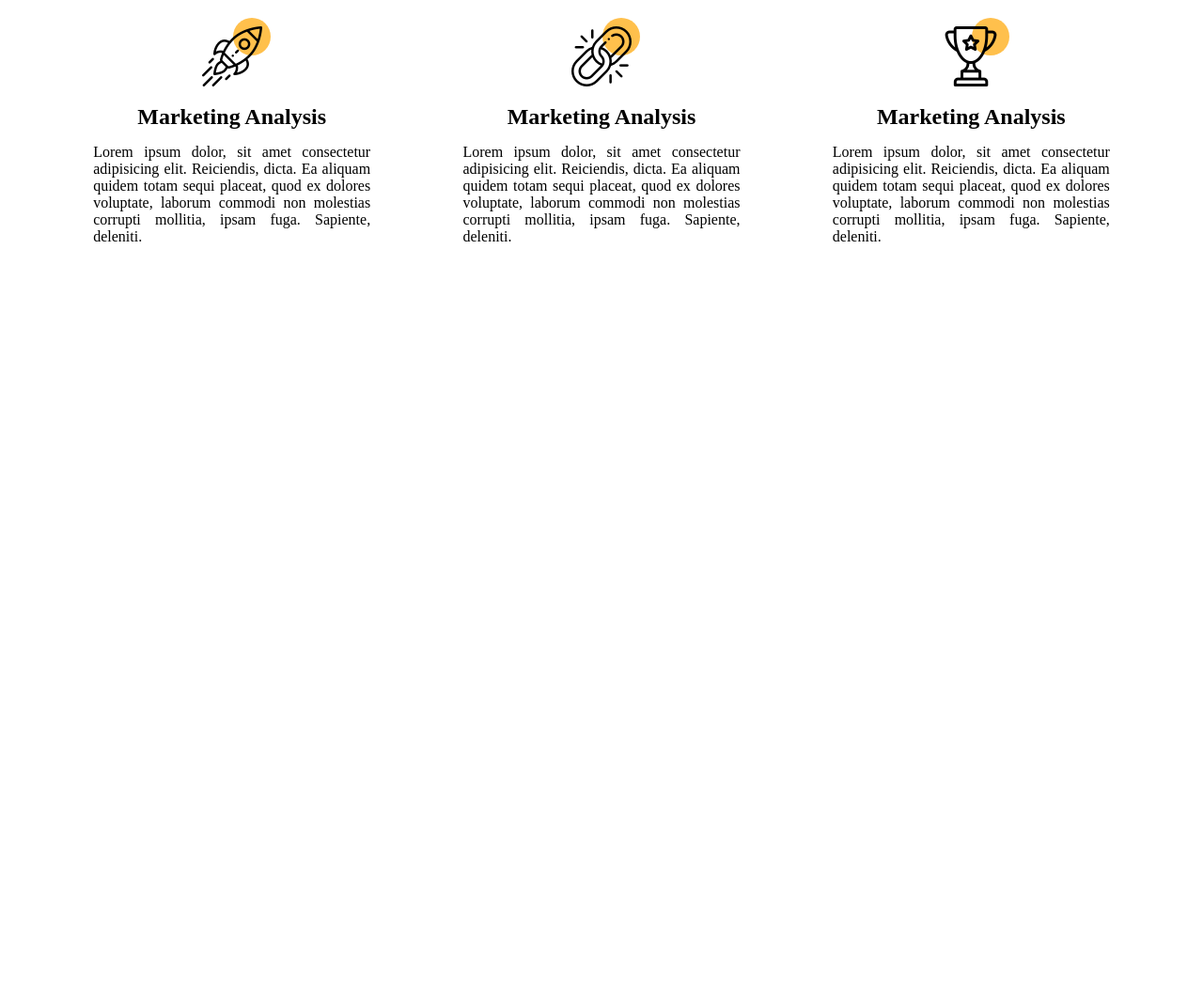
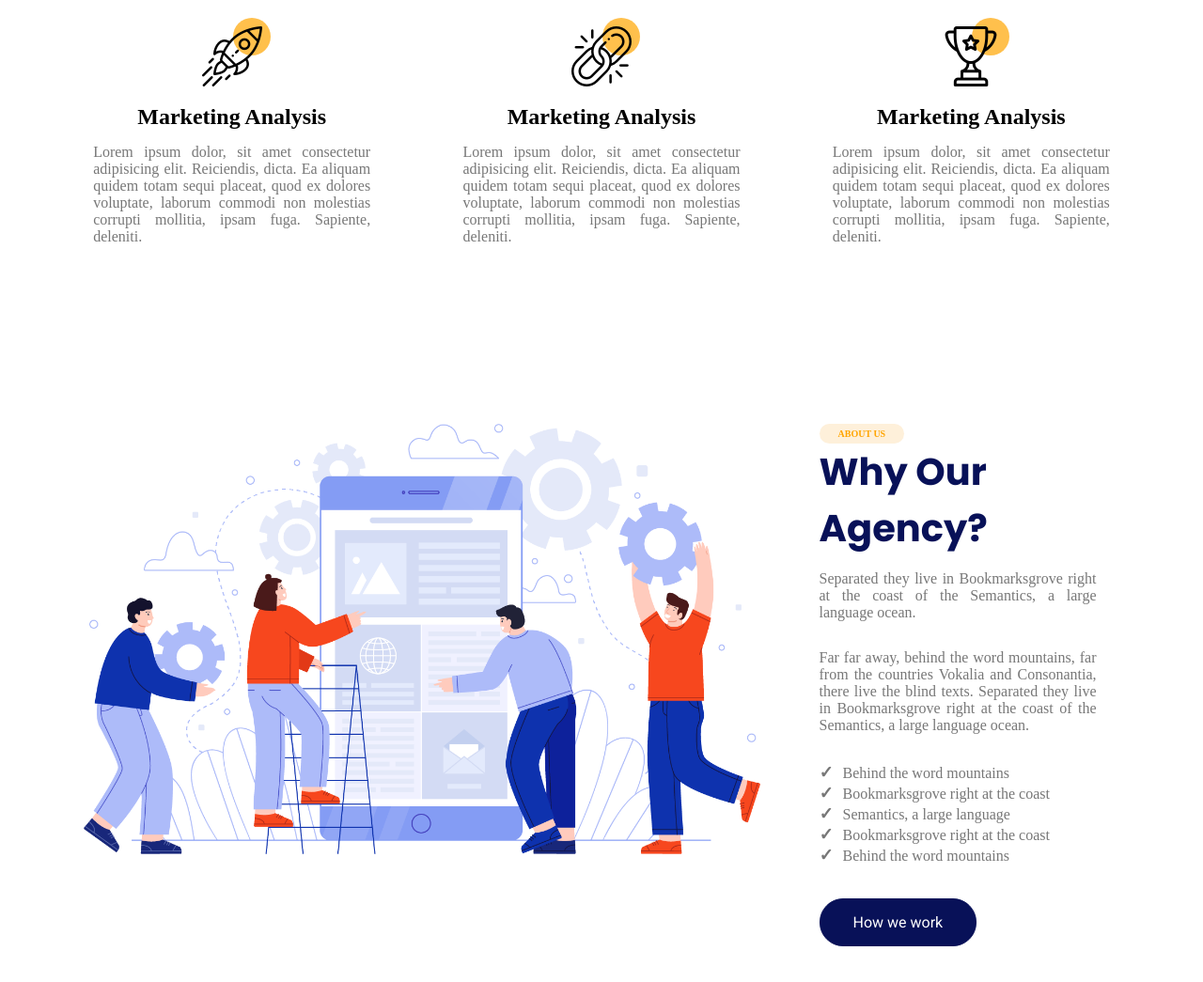
Before and after one commit to Web-Mustafiz/Agency, a plain HTML site: page index.html in a window 1280 px wide. Shown: the part 1017-2062 px from the top of the page at 94% size. Before the commit the page ends 1318 px from the top, so only its background shows below. Drawn offline with Linux system fonts and the light colour scheme.

Commit message:
Digital Marketing Agency Sites

```diff
--- a/index.html
+++ b/index.html
@@ -71,6 +71,35 @@
             </div>
         </div>
     </section>
+    <section class="about-sec">
+        <div class="about">
+            <div class="about-img">
+                <img src="img/about.png" alt="">
+            </div>
+            <div class="about-content">
+                <span class="subheading">About us</span>
+                <h1 class="sec-title">Why Our Agency?</h1>
 
+                <p>
+                    Separated they live in Bookmarksgrove right at the coast of the Semantics, a large language ocean.
+                </p>
+
+                <p>
+                    Far far away, behind the word mountains, far from the countries Vokalia and Consonantia, there live the blind texts. Separated they live in Bookmarksgrove right at the coast of the Semantics, a large language ocean.
+                </p>
+
+                <ul class="check-list">
+                    <li>Behind the word mountains</li>
+                    <li>Bookmarksgrove right at the coast</li>
+                    <li>Semantics, a large language</li>
+                    <li>Bookmarksgrove right at the coast</li>
+                    <li>Behind the word mountains</li>
+                </ul>
+
+                <a href="#" class="btn btn-blue">How we work</a>
+
+            </div>
+        </div>
+    </section>
 </body>
 </html>
--- a/style.css
+++ b/style.css
@@ -17,6 +17,7 @@ font-family: 'Roboto', sans-serif;
 
 p {
     text-align: justify;
+    color: #777;
 }
 
 .header {
@@ -199,3 +200,49 @@ p {
     text-align: center;
     padding: 15px 0;
 }
+
+.about-sec {
+    margin-top: 150px;
+}
+
+.about {
+    display: flex;
+    padding: 0 50px;
+    justify-content: center;
+    /* align-items: center; */
+}
+
+.about-img {
+    width: 60%;
+    /* margin-right: 50px; */
+}
+
+.about-img img{
+    height: 55%;
+}
+
+.about-content {
+    width: 25%;
+    margin-left: 50px;
+    padding: 0 25px;
+    color: #777;
+}
+
+.about-content p {
+    padding: 15px 0;
+}
+
+.check-list {
+    margin: 15px 0;
+}
+
+.check-list li {
+    list-style: none;
+}
+
+.check-list li::before {
+    content: "\2713";
+    margin-right: 10px;
+    font-size: 18px;
+    font-weight: 600;
+}
```
